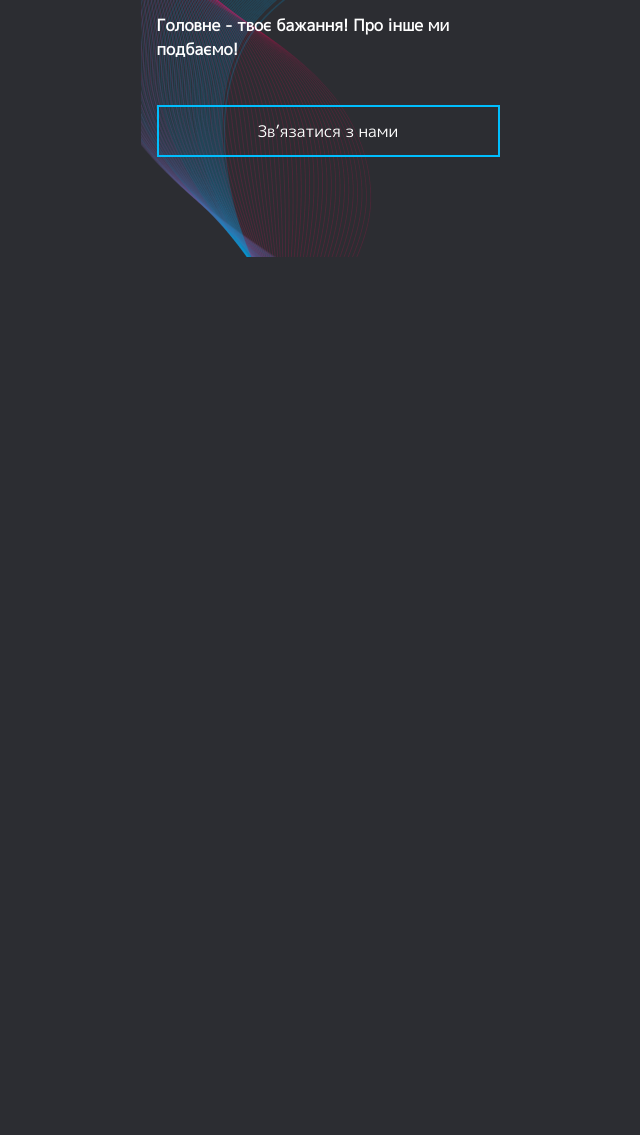
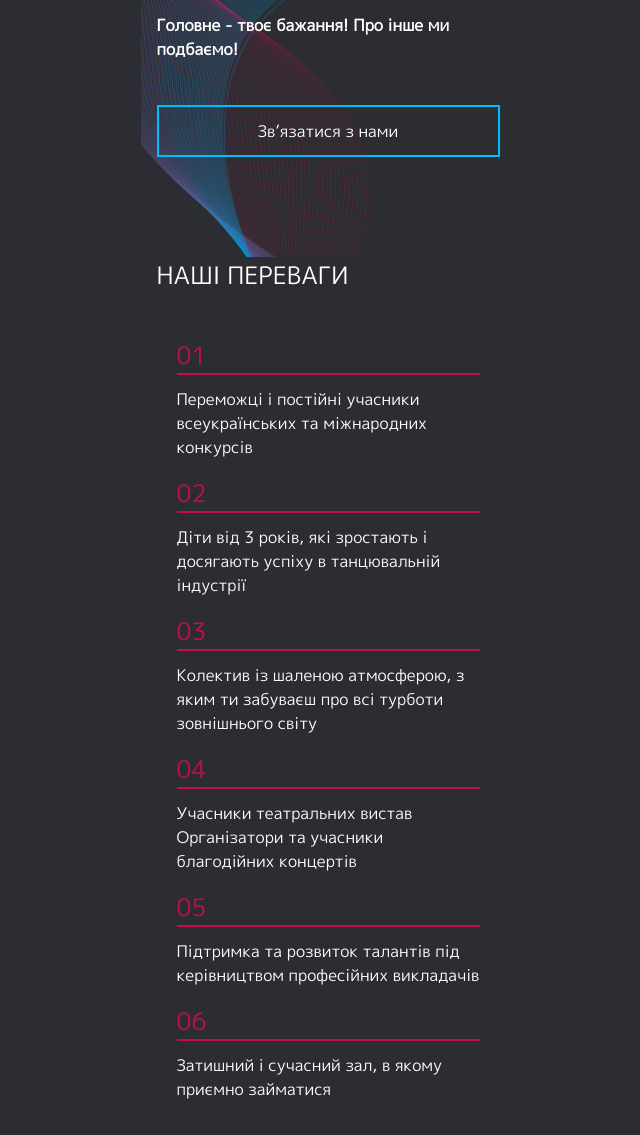
Before and after one commit to IamIrynaPopova/ds-group, a React app: page / in a window 1280 px wide. Shown: the part 1654-2789 px from the top of the page, without its empty margins (312-952 px from the left). Before the commit the page ends 1911 px from the top, so only its background shows below. Built offline with nearby package versions, Linux system fonts and the light colour scheme; some packages are replaced by stand-ins of ours; a web font is replaced by a local one.

Commit message:
added preferences

```diff
--- a/src/components/Preferences.js
+++ b/src/components/Preferences.js
@@ -1,7 +1,34 @@
 import React from "react";
+import translations from "../data/translations.json";
 
-const Preferences = () => {
-  return <section className="container"></section>;
+const Preferences = ({ language }) => {
+  return (
+    <section className="preferences container">
+      <h2 className="preferences__title">
+        {translations[language].preferences.title}
+      </h2>
+      <ul className="preferences__list">
+        <li className="preferences__item">
+          {translations[language].preferences.preference1}
+        </li>
+        <li className="preferences__item">
+          {translations[language].preferences.preference2}
+        </li>
+        <li className="preferences__item">
+          {translations[language].preferences.preference3}
+        </li>
+        <li className="preferences__item">
+          {translations[language].preferences.preference4}
+        </li>
+        <li className="preferences__item">
+          {translations[language].preferences.preference5}
+        </li>
+        <li className="preferences__item">
+          {translations[language].preferences.preference6}
+        </li>
+      </ul>
+    </section>
+  );
 };
 
 export default Preferences;
--- a/src/data/translations.json
+++ b/src/data/translations.json
@@ -37,6 +37,15 @@
       "notification_success": "Message sent!",
       "notification_error1": "Server error ☹️",
       "notification_error2": "An error occurred ☹️ Please try again."
+    },
+    "preferences": {
+      "title": "Our Advantages",
+      "preference1": "Winners and regular participants of national and international competitions",
+      "preference2": "Children from age 3, growing and succeeding in the dance industry",
+      "preference3": "A team with an incredible atmosphere, where you can forget the worries of the outside world",
+      "preference4": "Participants in theatrical performances, organizers, and participants of charity concerts",
+      "preference5": "Support and development of talents under the guidance of professional instructors",
+      "preference6": "A cozy and modern hall, making practice enjoyable"
     }
   },
   "ua": {
@@ -77,6 +86,15 @@
       "notification_success": "Повідомлення надіслано!",
       "notification_error1": "Помилка на сервері ☹️",
       "notification_error2": "Сталася помилка ☹️ Спробуйте знову."
+    },
+    "preferences": {
+      "title": "наші переваги",
+      "preference1": "Переможці і постійні учасники всеукраїнських та міжнародних конкурсів",
+      "preference2": "Діти від 3 років, які зростають і досягають успіху в танцювальній індустрії",
+      "preference3": "Колектив із шаленою атмосферою, з яким ти забуваєш про всі турботи зовнішнього світу",
+      "preference4": "Учасники театральних вистав Організатори та учасники благодійних концертів",
+      "preference5": "Підтримка та розвиток талантів під керівництвом професійних викладачів",
+      "preference6": "Затишний і сучасний зал, в якому приємно займатися"
     }
   }
 }
--- a/src/styles/components/form.scss
+++ b/src/styles/components/form.scss
@@ -16,9 +16,6 @@
   animation: formOut 0.5s ease forwards;
   visibility: hidden;
   opacity: 0;
-}
-
-.is-loading {
 }
 
 .form__button-wrapper {
@@ -77,7 +74,6 @@
   border-bottom: 1px solid #900b09;
   padding: 12px 16px;
   width: 100%;
-
 }
 .form__input-error:focus-visible {
   border: 1px solid #900b09;
@@ -103,7 +99,7 @@
   border: 1px solid var(--input-border);
   border-radius: 8px;
   padding: 12px 16px;
-max-width: 272px;
+  max-width: 272px;
   height: 80px;
   margin-bottom: 24px;
 }
--- a/src/styles/components/preferences.scss
+++ b/src/styles/components/preferences.scss
@@ -0,0 +1,31 @@
+.preferences__title {
+  text-transform: uppercase;
+  font-weight: 500;
+  font-size: 24px;
+  line-height: 150%;
+  margin-bottom: 44px;
+}
+.preferences__list {
+  counter-reset: item;
+  margin-bottom: 100px;
+}
+
+.preferences__item {
+  padding: 0 20px;
+  font-size: 16px;
+  line-height: 150%;
+}
+.preferences__item:not(:last-child) {
+  margin-bottom: 16px;
+}
+.preferences__item::before {
+  counter-increment: item;
+  content: "0" counter(item);
+  display: flex;
+  margin-bottom: 12px;
+  border-bottom: 2px solid var(--color-pink);
+  font-weight: 500;
+  font-size: 24px;
+  line-height: 150%;
+  color: var(--color-pink);
+}
--- a/src/styles/main.scss
+++ b/src/styles/main.scss
@@ -11,6 +11,7 @@
 @import "./components/form";
 @import "./components/loader";
 @import "./components/notification";
+@import "./components/preferences";
 
 
 @import "./components/feedback";
```
